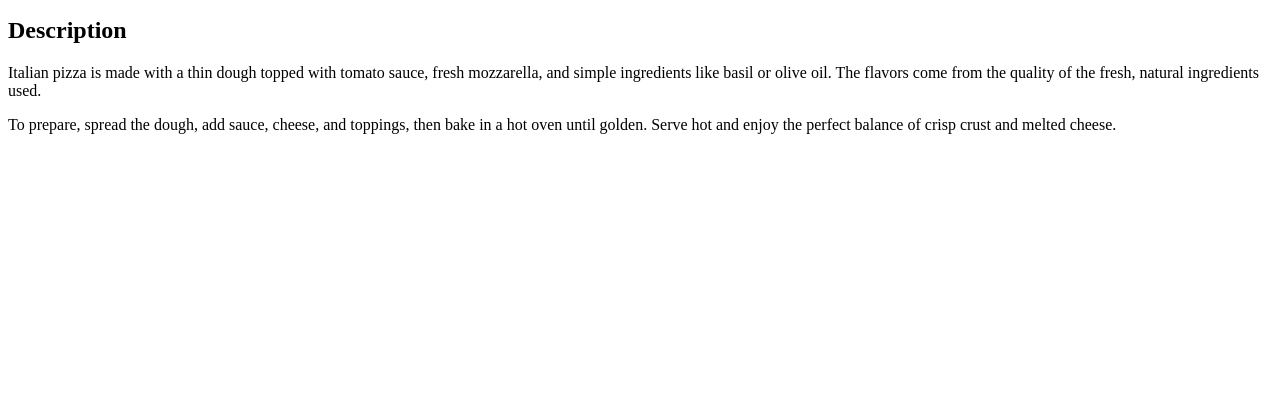
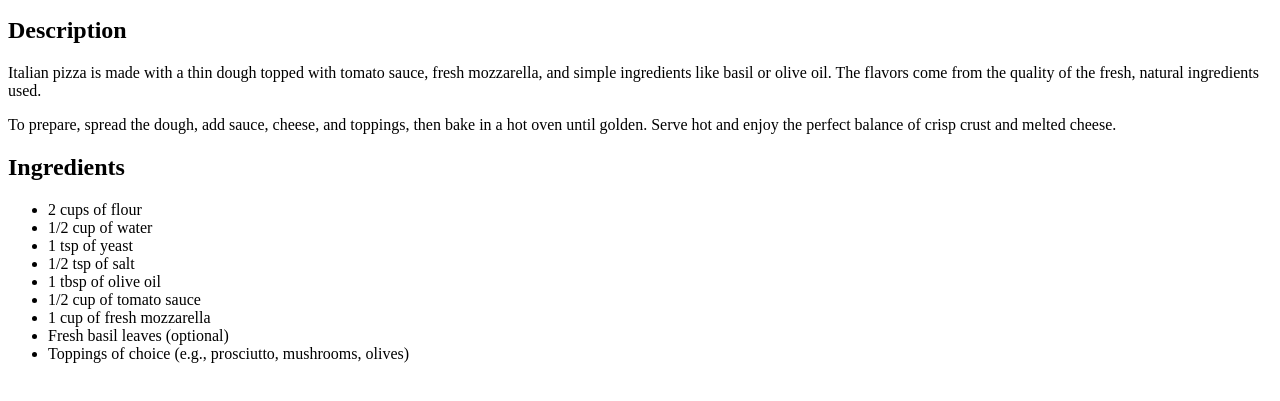
Before and after one commit to magacalia/odin-recipes, a plain HTML site: page recipes/pizza.html in a window 1280 px wide. Shown: the part 101-502 px from the top of the page. Drawn offline with Linux system fonts and the light colour scheme.

Commit message:
Include list of ingredients

```diff
--- a/recipes/pizza.html
+++ b/recipes/pizza.html
@@ -7,9 +7,23 @@
     <body>
         <h1>Italian Pizza</h1>
         <img src="../img/pizza.jpg" alt="A picture of an italian pizza" height="300" width="300">
+
         <h2>Description</h2>
         <p>Italian pizza is made with a thin dough topped with tomato sauce, fresh mozzarella, and simple ingredients like basil or olive oil. The flavors come from the quality of the fresh, natural ingredients used.</p>
         <p>To prepare, spread the dough, add sauce, cheese, and toppings, then bake in a hot oven until golden. Serve hot and enjoy the perfect balance of crisp crust and melted cheese.</p>
 
+        <h2>Ingredients</h2>
+        <ul>
+            <li>2 cups of flour</li>
+            <li>1/2 cup of water</li>
+            <li>1 tsp of yeast</li>
+            <li>1/2 tsp of salt</li>
+            <li>1 tbsp of olive oil</li>
+            <li>1/2 cup of tomato sauce</li>
+            <li>1 cup of fresh mozzarella</li>
+            <li>Fresh basil leaves (optional)</li>
+            <li>Toppings of choice (e.g., prosciutto, mushrooms, olives)</li>
+        </ul>
+
     </body>
 </html>
```
